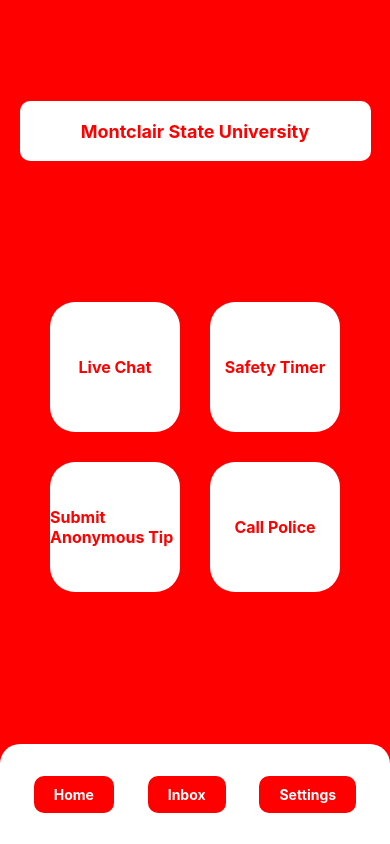
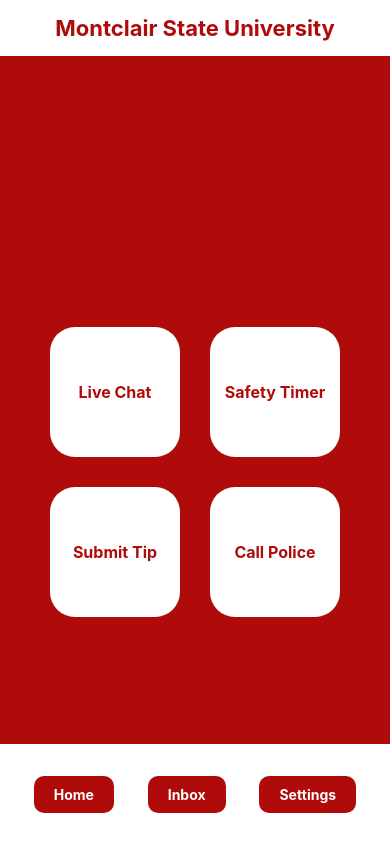
Before and after one commit to karstenenglander/RaveGuardianRevisited, a React Native app: screen / in a window 390 px wide. Built offline with nearby package versions, Linux system fonts and the light colour scheme.

Commit message:
color change and alignment

```diff
--- a/App.js
+++ b/App.js
@@ -1,13 +1,15 @@
 import React from "react";
-import { View, Text, StyleSheet, TouchableOpacity } from "react-native";
+import { View, Text, StyleSheet, TouchableOpacity, SafeAreaView } from "react-native";
 
 const FourSquaresLayout = () => {
   return (
     <View style={styles.container}>
-      {/* Top Header */}
-      <View style={styles.header}>
-        <Text style={styles.headerText}>Montclair State University</Text>
-      </View>
+      {/* Top Header Positioned at Absolute Top */}
+      <SafeAreaView style={styles.safeArea}>
+        <View style={styles.header}>
+          <Text style={styles.headerText}>Montclair State University</Text>
+        </View>
+      </SafeAreaView>
 
       {/* Centered Rounded Squares with Text */}
       <View style={styles.squaresContainer}>
@@ -21,7 +23,7 @@
         </View>
         <View style={styles.row}>
           <View style={styles.roundedSquare}>
-            <Text style={styles.squareText}>Submit Anonymous Tip</Text>
+            <Text style={styles.squareText}>Submit Tip</Text>
           </View>
           <View style={styles.roundedSquare}>
             <Text style={styles.squareText}>Call Police</Text>
@@ -46,46 +48,51 @@
 };
 
 const styles = StyleSheet.create({
-  container:{
+  container: {
     flex: 1,
     justifyContent: "center",
     alignItems: "center",
-    backgroundColor: "red",
+    backgroundColor: "#b00b0b",
+  },
+  safeArea: {
+    width: '100%',
+    paddingVertical: 5,
+    position: 'absolute',
+    top: 0, // Ensures it's at the top
+
+    backgroundColor: "white",
   },
   header: {
-    position: "absolute",
-    top: "12%", // Positioned higher
-    width: "90%", // Wider header
-    height: 60, // Larger block height
-    backgroundColor: "white",
+    alignItems: 'center',
+    paddingVertical: 15,
     justifyContent: "center",
-    alignItems: "center",
-    borderRadius: 10, // Rounded edges for a smooth look
+    elevation: 5,
   },
   headerText: {
-    fontSize: 18,
+    fontSize: 22,
     fontWeight: "bold",
-    color: "red", // Matching background
+    color: "#b00b0b",
+    textAlign: "center",
   },
   squaresContainer: {
     justifyContent: "center",
     alignItems: "center",
-    marginTop: 50, // Ensures space between header and squares
+    marginTop: 100,
   },
   row: {
     flexDirection: "row",
   },
   roundedSquare: {
-    width: 130, // Increased size
-    height: 130, // Increased size
+    width: 130,
+    height: 130,
     backgroundColor: "white",
-    borderRadius: 25, // Fully rounded edges
-    margin: 15, // Space between squares
+    borderRadius: 25,
+    margin: 15,
     justifyContent: "center",
     alignItems: "center",
   },
   squareText: {
-    color: "red", // Red text for contrast
+    color: "#b00b0b",
     fontSize: 16,
     fontWeight: "bold",
   },
@@ -98,11 +105,9 @@
     flexDirection: "row",
     justifyContent: "space-evenly",
     alignItems: "center",
-    borderTopLeftRadius: 20,
-    borderTopRightRadius: 20,
   },
   button: {
-    backgroundColor: "red",
+    backgroundColor: "#b00b0b",
     paddingVertical: 10,
     paddingHorizontal: 20,
     borderRadius: 10,
```
